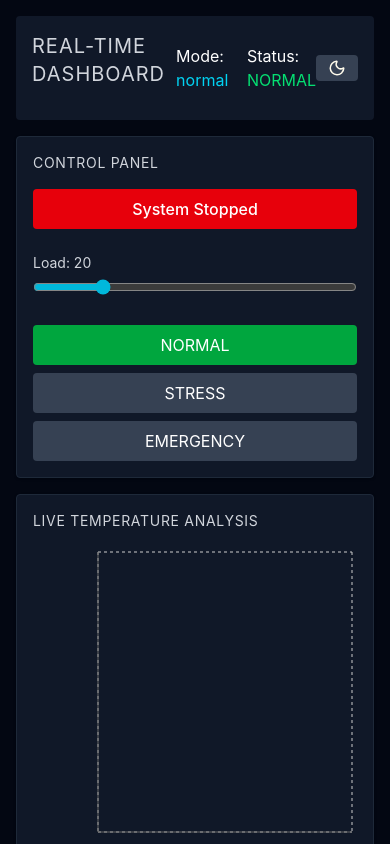
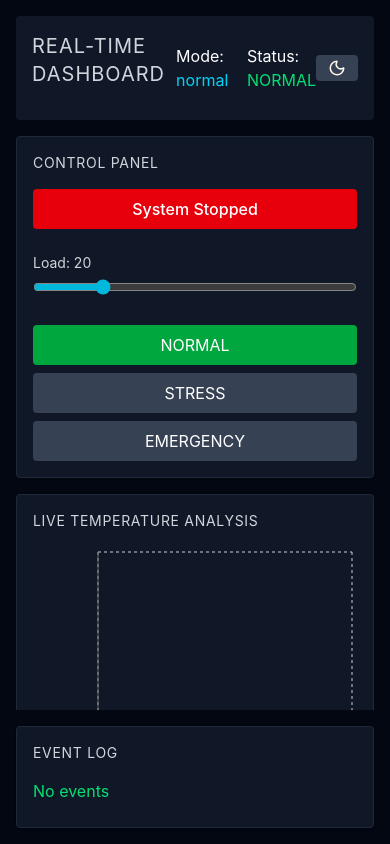
Before and after one commit to johnnyflores/real-time-control-panel-app, a React (Vite) app: page / in a window 390 px wide. Shown: the top 844 px of the page. Built offline with nearby package versions, Linux system fonts and the light colour scheme.

Commit message:
Update app component

```diff
--- a/src/App.tsx
+++ b/src/App.tsx
@@ -8,9 +8,9 @@ import { useSimulation } from "@/hooks/useSimulation";
 function App() {
   const sim = useSimulation();
   return (
-    <div className="min-h-screen dark:bg-gray-950 bg-gray-100 text-white p-4 grid grid-rows-[auto_1fr_auto] gap-4">
+    <div className="min-h-screen h-screen overflow-hidden dark:bg-gray-950 bg-gray-100 text-white p-4 grid grid-rows-[auto_1fr_auto] gap-4">
       <Header sim={sim} />
-      <main className="grid grid-cols-12 gap-4">
+      <main className="grid grid-cols-1 md:grid-cols-12 gap-4 overflow-auto">
         <ControlPanel sim={sim} />
         <ChartPanel state={sim.state} />
         <StatusPanel sim={sim} />
```
